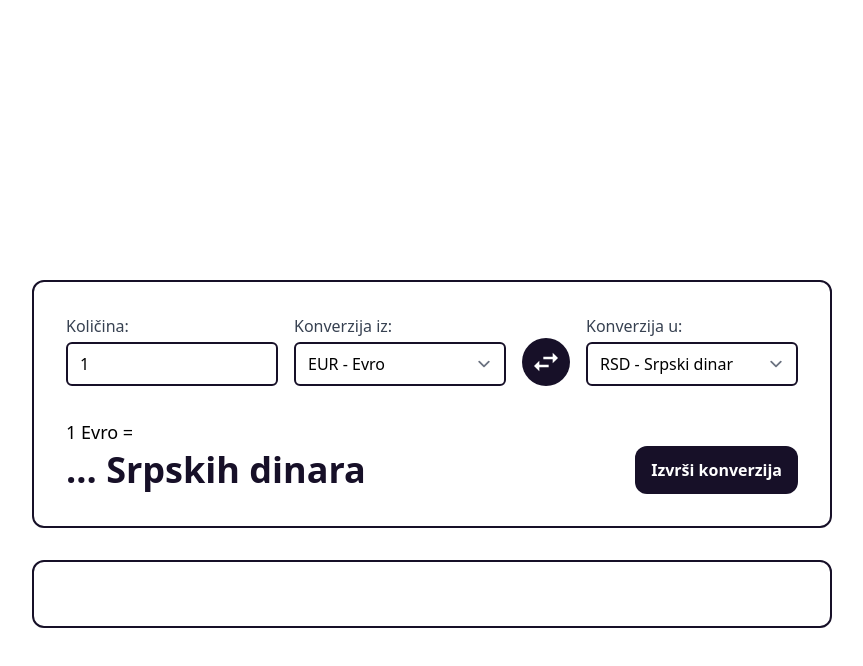
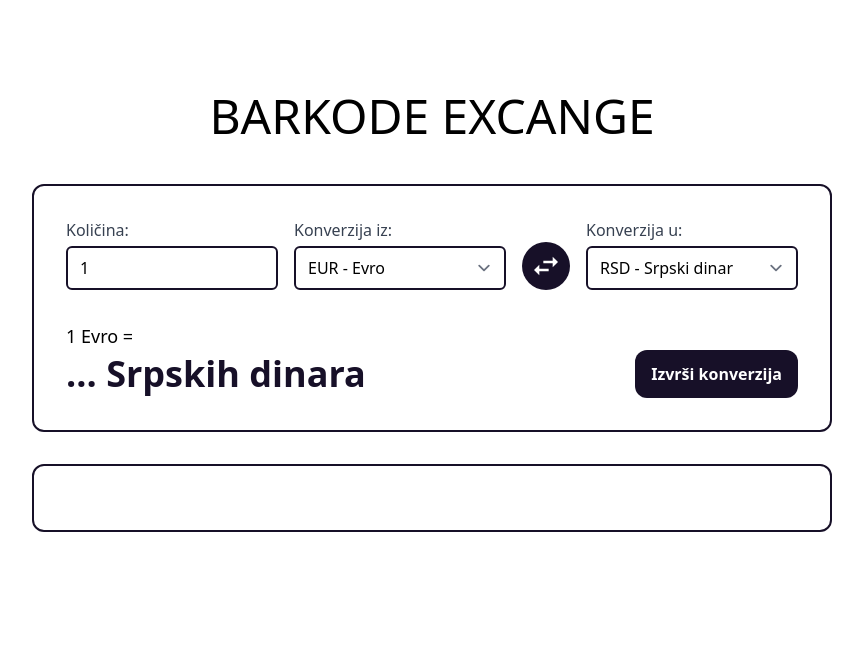
Before and after one commit to vjxDev/BARKOD_INCODE_FRONT, a React (Create React App) app: page / in a window 1280 px wide. Shown: the top 666 px of the page, without its empty margins (208-1071 px from the left). Built offline with nearby package versions, Linux system fonts and the light colour scheme; no server answers.

Commit message:
Added page title

```diff
--- a/src/index.scss
+++ b/src/index.scss
@@ -4,6 +4,10 @@
 
 .btn {
   @apply h-12 px-4 py-2 font-bold rounded-xl bg-primery text-white;
+}
+
+.webpage-title {
+  font-size: 3rem;
 }
 
 .input-text {
--- a/src/pages/HomePage.js
+++ b/src/pages/HomePage.js
@@ -58,7 +58,8 @@ function HomePage() {
   };
 
   return (
-    <div className="container grid mx-auto gap-8 relative p-10 sm:p-60 sm:mt-10 main-container">
+    <div className="container grid mx-auto gap-8 relative p-10 sm:px-60 sm:mt-10 main-container">
+      <h1 className="webpage-title text-center">BARKODE EXCANGE</h1>
       <div className="bg-primery absolute h-[20wh] w-screen"></div>
       <div className="grid p-8 gap-8 bg-white border-primery border-2 rounded-xl">
         {/* Konverzija */}
```
